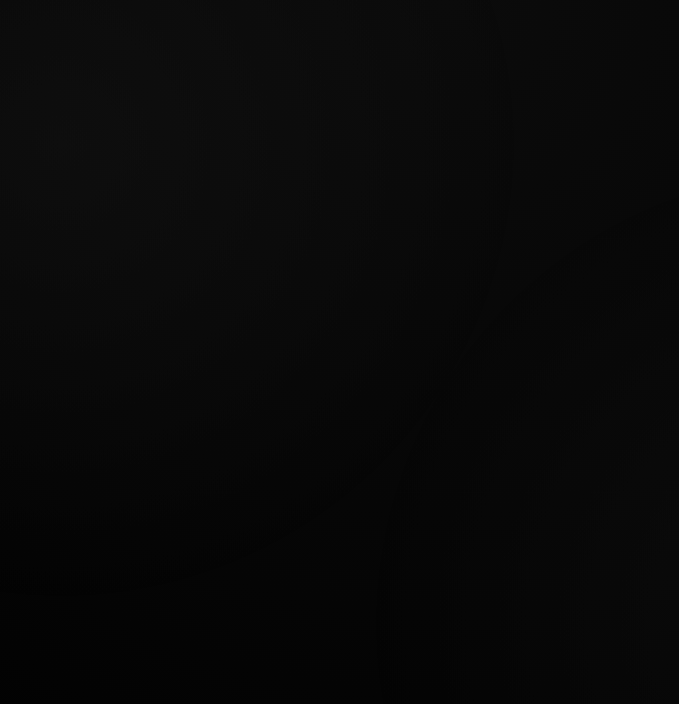
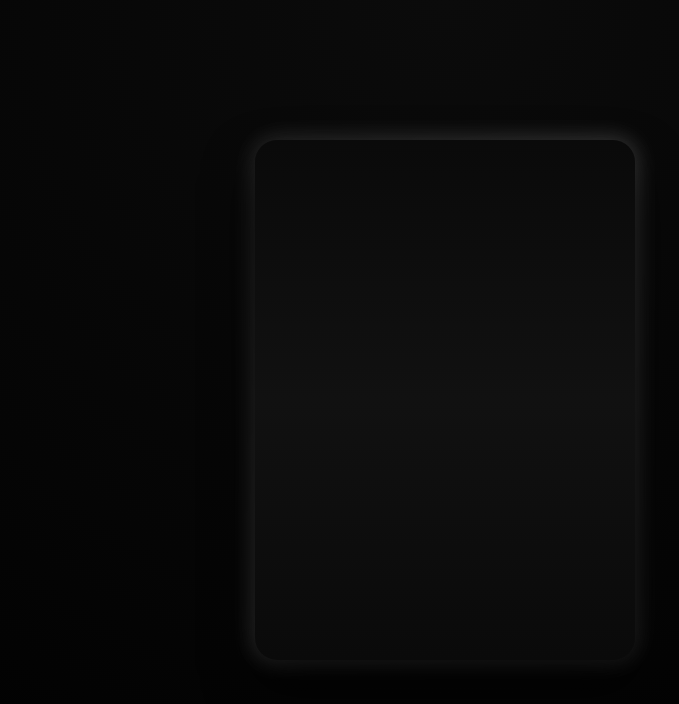
Before and after one commit to gdetyphoon/gdetyphons.github.io, a plain HTML site: page index.html in a window 1280 px wide. Shown: the whole page, without its empty margins (195-874 px from the left). Drawn offline with Linux system fonts and the light colour scheme.

Commit message:
Enhance styles with frame animation and background update
Added a glowing frame effect and updated background styles.

```diff
--- a/style.css
+++ b/style.css
@@ -2,26 +2,50 @@
   margin:0;
   padding:0;
   box-sizing:border-box;
+  font-family:Arial, sans-serif;
 }
 
 body{
   min-height:100vh;
-  background:
-    radial-gradient(circle at top, #0b0b0b, #050505 60%, #000);
+  background:radial-gradient(circle at top,#0b0b0b,#050505 60%,#000);
+  display:flex;
+  justify-content:center;
+  align-items:center;
 }
 
-/* лёгкая анимация фона */
-body::before{
-  content:"";
-  position:fixed;
-  inset:0;
-  background:
-    radial-gradient(circle at 20% 20%, rgba(255,255,255,.03), transparent 40%),
-    radial-gradient(circle at 80% 80%, rgba(255,255,255,.03), transparent 40%);
-  animation: floatBg 12s linear infinite alternate;
+/* === ОСНОВНАЯ ОБВОДКА === */
+.frame{
+  width:380px;
+  height:520px;
+  border-radius:22px;
+  background:linear-gradient(180deg,#0a0a0a,#111,#0a0a0a);
+  box-shadow:
+    0 0 25px rgba(255,255,255,.06),
+    0 20px 50px rgba(0,0,0,.9);
+  position:relative;
+  animation:glow 4s ease-in-out infinite;
 }
 
-@keyframes floatBg{
-  from{transform:translateY(0)}
-  to{transform:translateY(-40px)}
+/* светящаяся рамка */
+.frame::before{
+  content:"";
+  position:absolute;
+  inset:-2px;
+  border-radius:inherit;
+  background:linear-gradient(45deg,#fff,#777,#fff);
+  opacity:.15;
+  filter:blur(10px);
+  z-index:-1;
 }
+
+/* анимация свечения */
+@keyframes glow{
+  0%,100%{
+    box-shadow:0 0 20px rgba(255,255,255,.05),
+               0 20px 40px rgba(0,0,0,.8);
+  }
+  50%{
+    box-shadow:0 0 40px rgba(255,255,255,.12),
+               0 30px 60px rgba(0,0,0,.95);
+  }
+}
```
